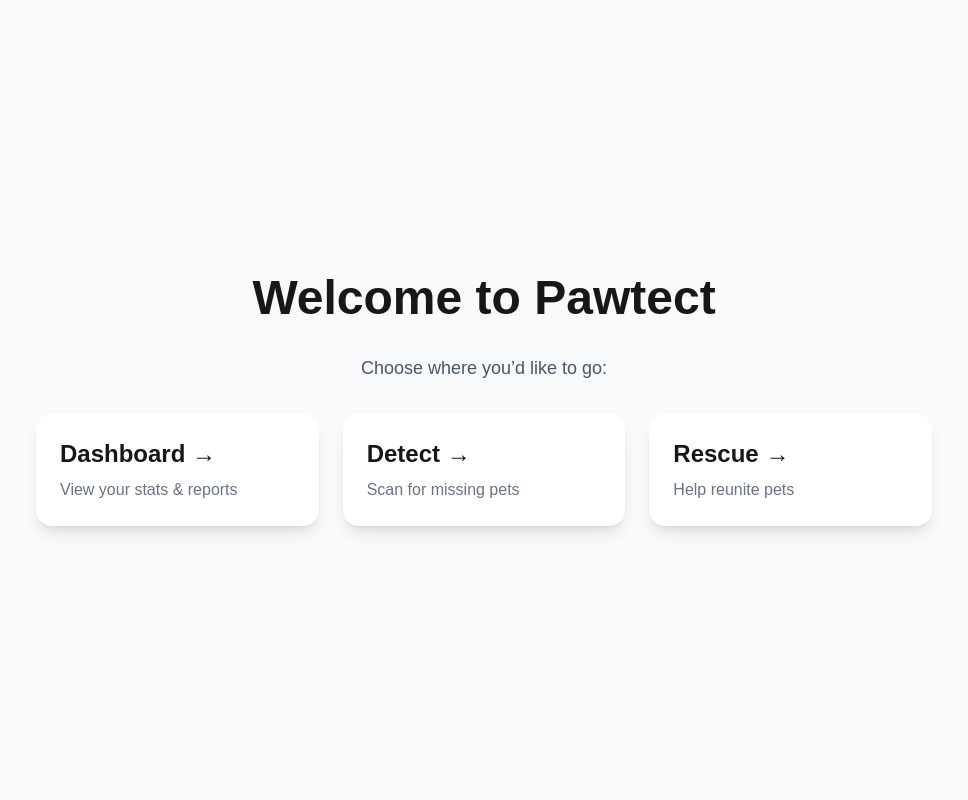
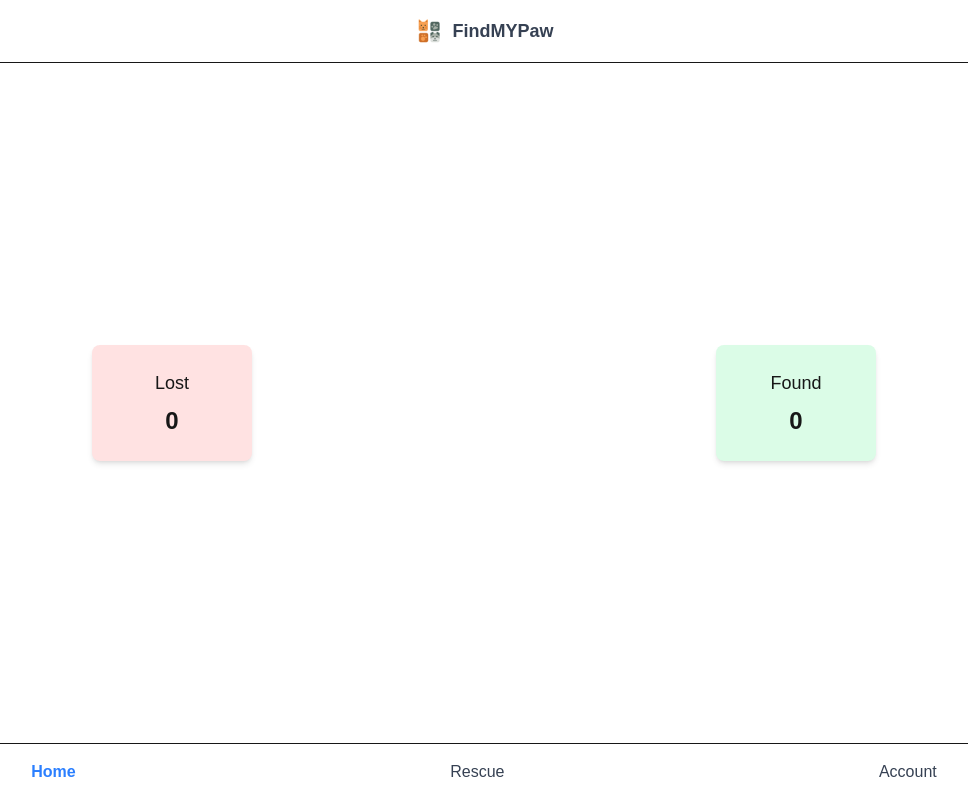
Before and after one commit to SengHwaiSim/FindMYPaw, a Next.js app: page / in a window 1280 px wide. Shown: the whole page, without its empty margins (156-1124 px from the left). Built offline with nearby package versions, Linux system fonts and the light colour scheme.

Commit message:
changed ui for landing and basic pages

```diff
--- /dev/null
+++ b/app/account/page.tsx
@@ -0,0 +1,21 @@
+// pages/account.tsx
+import React from 'react'
+import Link from 'next/link'
+
+export default function Account() {
+  return (
+    <div className="flex flex-col h-screen bg-white">
+      <header className="p-4 border-b text-center font-semibold text-xl">Account</header>
+      <main className="flex-1 flex flex-col items-center justify-center px-4">
+        <p className="mb-2">Username: <strong>user123</strong></p>
+        <p className="mb-4">Email: user@example.com</p>
+        <button className="px-4 py-2 border rounded text-red-500">Log out</button>
+      </main>
+      <nav className="flex justify-around border-t py-4">
+        <Link href="/" className="text-base text-gray-700 hover:text-blue-500">Home</Link>
+        <Link href="/rescue" className="text-base text-gray-700 hover:text-blue-500">Rescue</Link>
+        <Link href="/account" className="text-base text-blue-500 font-semibold">Account</Link>
+      </nav>
+    </div>
+  )
+}
--- a/app/dashboard/page.tsx
+++ /dev/null
@@ -1,4 +0,0 @@
-// app/dashboard/page.tsx
-export default function DashboardPage() {
-  return <h1>Dashboard</h1>
-}
--- a/app/detect/page.tsx
+++ /dev/null
@@ -1,4 +0,0 @@
-// app/dashboard/page.tsx
-export default function DashboardPage() {
-  return <h1>Detect</h1>
-}
--- a/app/page.tsx
+++ b/app/page.tsx
@@ -1,33 +1,40 @@
 // app/page.tsx
+import PWAInstallPrompt  from '@/components/custom/PWA-install-prompt'
+import React from 'react'
 import Link from 'next/link'
-import PWAInstallPrompt  from '@/components/custom/PWA-install-prompt'
-
+import Image from 'next/image'
 
 export default function Home() {
+  const lostCount = 0 // replace with real data or state
+  const foundCount = 0 // replace with real data or state
+
   return (
-    <main className="min-h-screen flex flex-col items-center justify-center space-y-8 bg-gray-50 p-6">
-      <PWAInstallPrompt/>
-      <h1 className="text-5xl font-extrabold">Welcome to Pawtect</h1>
-      <p className="text-lg text-gray-600">
-        Choose where you’d like to go:
-      </p>
+    <div className="flex flex-col h-screen bg-white ">
+      {/* Header */}
+      <header className="flex items-center justify-center p-4 border-b">
+        <Image src="/apple-icon.png" alt="Paw Icon" width={30} height={30} className="mr-2" />
+        <h1 className="text-gray-700 text-lg font-bold">FindMYPaw</h1>
+      </header>
 
-      <div className="grid grid-cols-1 sm:grid-cols-3 gap-6 w-full max-w-4xl">
-        {[
-          { href: '/dashboard', label: 'Dashboard', desc: 'View your stats & reports' },
-          { href: '/detect',    label: 'Detect',    desc: 'Scan for missing pets' },
-          { href: '/rescue',    label: 'Rescue',    desc: 'Help reunite pets' },
-        ].map((page) => (
-          <Link
-            key={page.href}
-            href={page.href}
-            className="block p-6 bg-white rounded-2xl shadow-lg hover:shadow-2xl transition-shadow"
-          >
-            <h2 className="text-2xl font-semibold mb-2">{page.label} &rarr;</h2>
-            <p className="text-gray-500">{page.desc}</p>
-          </Link>
-        ))}
-      </div>
-    </main>
+      {/* Statistics Dashboard */}
+      <main className="flex-1 flex items-center justify-around px-4 py-8">
+        <PWAInstallPrompt/>
+        <div className="flex flex-col items-center justify-center p-6 rounded-lg shadow-md w-40 bg-red-100">
+          <h2 className="text-lg font-medium mb-2">Lost</h2>
+          <p className="text-2xl font-bold">{lostCount}</p>
+        </div>
+        <div className="flex flex-col items-center justify-center p-6 rounded-lg shadow-md w-40 bg-green-100">
+          <h2 className="text-lg font-medium mb-2">Found</h2>
+          <p className="text-2xl font-bold">{foundCount}</p>
+        </div>
+      </main>
+
+      {/* Bottom Navigation */}
+      <nav className="flex justify-around border-t py-4">
+        <Link href="/" className="text-base text-blue-500 font-semibold">Home</Link>
+        <Link href="/rescue" className="text-base text-gray-700 hover:text-blue-500">Rescue</Link>
+        <Link href="/account" className="text-base text-gray-700 hover:text-blue-500">Account</Link>
+      </nav>
+    </div>
   )
 }
--- a/app/rescue/page.tsx
+++ b/app/rescue/page.tsx
@@ -1,4 +1,20 @@
-// app/dashboard/page.tsx
-export default function DashboardPage() {
-  return <h1>Rescue</h1>
+// pages/rescue.tsx
+import React from 'react'
+import Link from 'next/link'
+
+export default function Rescue() {
+  return (
+    <div className="flex flex-col h-screen bg-white">
+      <header className="p-4 border-b text-center font-semibold text-xl">Rescue</header>
+      <main className="flex-1 flex flex-col items-center justify-center px-4">
+        <p className="mb-4 text-lg">Tap to scan for lost animals nearby</p>
+        <button className="px-6 py-3 bg-blue-500 text-white rounded shadow">Scan Now</button>
+      </main>
+      <nav className="flex justify-around border-t py-4">
+        <Link href="/" className="text-base text-gray-700 hover:text-blue-500">Home</Link>
+        <Link href="/rescue" className="text-base text-blue-500 font-semibold">Rescue</Link>
+        <Link href="/account" className="text-base text-gray-700 hover:text-blue-500">Account</Link>
+      </nav>
+    </div>
+  )
 }
```
